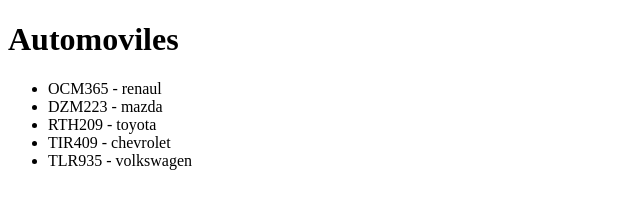
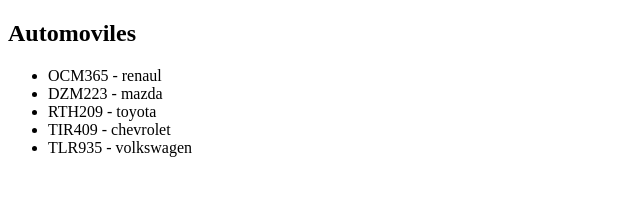
Before and after one commit to HernanCastrillonAriasAdso/creacion-de-objetos-json-, a plain HTML site: page index.html in a window 1280 px wide. Shown: the whole page, without its empty margins (0-640 px from the left). Drawn offline with Linux system fonts and the light colour scheme.

Commit message:
cambio tamaño del titulo

```diff
--- a/index.html
+++ b/index.html
@@ -7,7 +7,7 @@
   <title>Automoviles</title>
 </head>
 <body>
-  <h1>Automoviles</h1>
+  <h2>Automoviles</h2>
   <div id="caja">
     <ul id="container">
 
```
